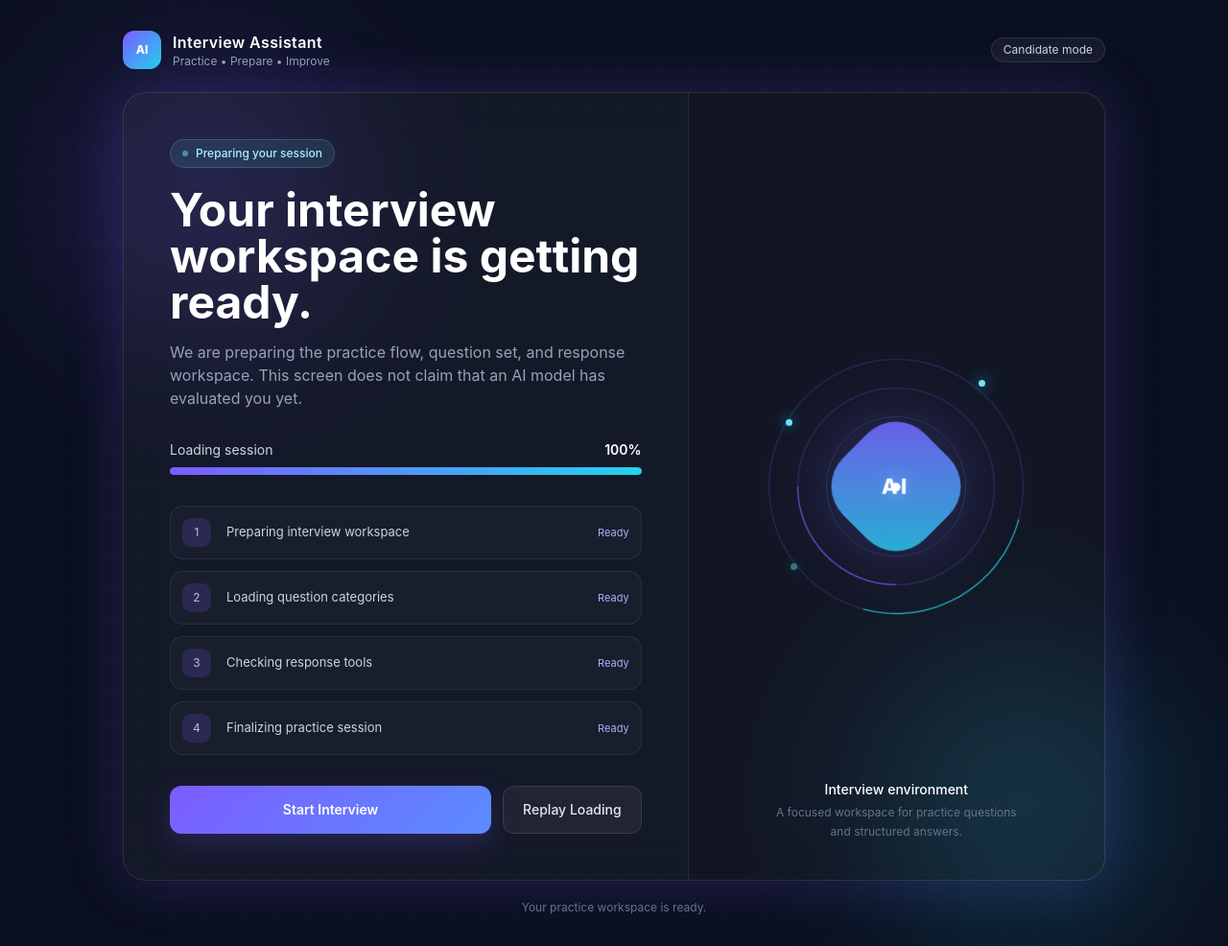
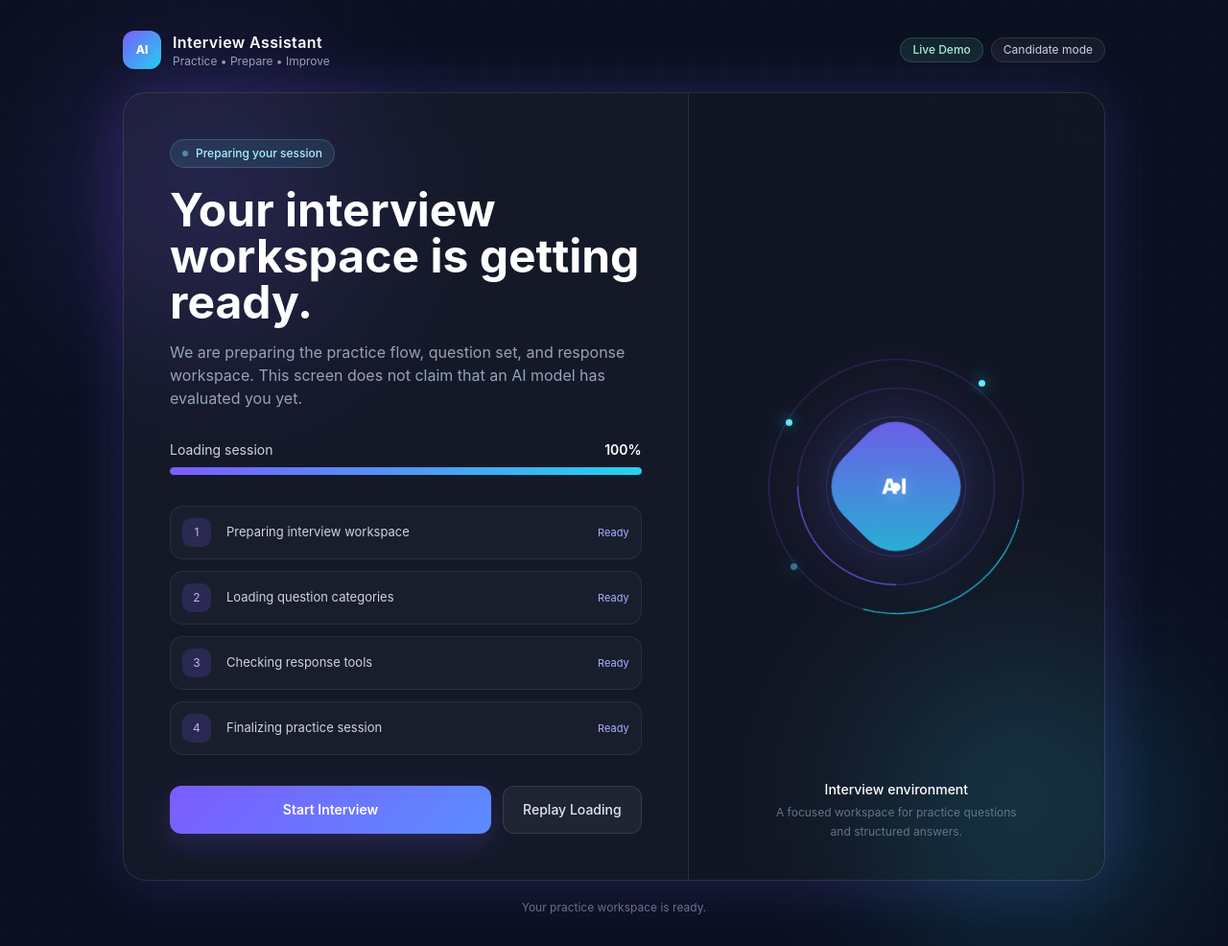
Before and after one commit to akankshakapse02/interviewRead, a plain HTML site: page index.html in a window 1280 px wide. Shown: the whole page at 96% size. Drawn offline with nearby package versions, Linux system fonts and the light colour scheme.

```diff
--- a/index.html
+++ b/index.html
@@ -34,6 +34,7 @@
       <div class="orb orb-one"></div>
       <div class="orb orb-two"></div>
 
+
       <div class="relative z-10 w-full max-w-5xl">
         <header class="mb-6 flex items-center justify-between">
           <div class="flex items-center gap-3">
@@ -43,9 +44,15 @@
               <p class="text-xs text-slate-400">Practice • Prepare • Improve</p>
             </div>
           </div>
-          <span class="rounded-full border border-white/10 bg-white/5 px-3 py-1 text-xs text-slate-300">
-            Candidate mode
-          </span>
+          <div class="flex items-center gap-2">
+            <span
+              class="rounded-full border border-emerald-300/20 bg-emerald-300/10 px-3 py-1 text-xs font-medium text-emerald-200">
+              Live Demo
+            </span>
+            <span class="rounded-full border border-white/10 bg-white/5 px-3 py-1 text-xs text-slate-300">
+              Candidate mode
+            </span>
+          </div>
         </header>
 
         <div
```
